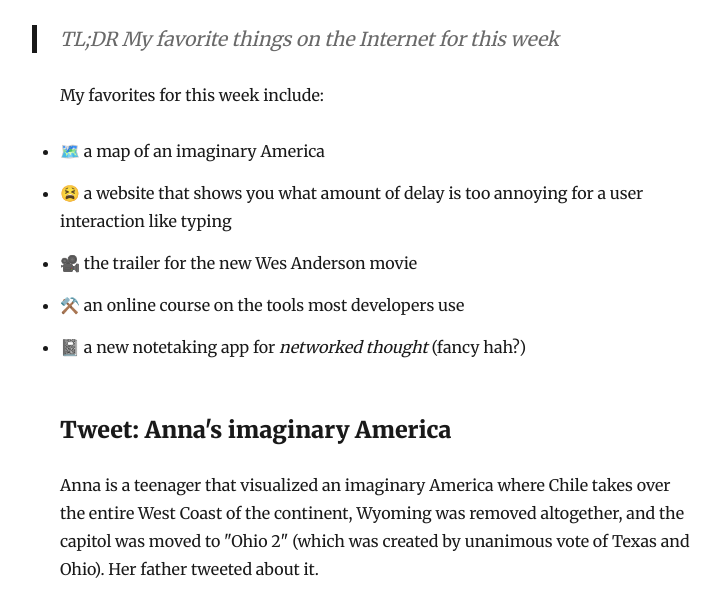
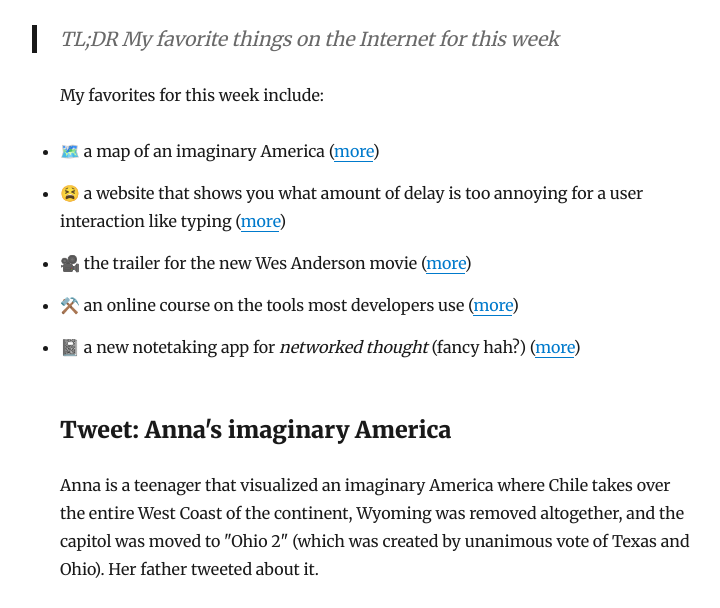
Before and after one commit to mpaktiti/blog, a Gatsby site: page /weekly-favorites-feb14/ in a window 1280 px wide. Shown: the part 170-778 px from the top of the page, without its empty margins (265-985 px from the left). Built offline with nearby package versions, Linux system fonts and the light colour scheme; Gatsby itself is replaced by a stand-in of ours; some packages are replaced by stand-ins of ours.

Commit message:
feat: install plugin to add GitHub-style hover links to headers
Signed-off-by: Maria Paktiti <maria.paktiti@gmail.com>

```diff
--- a/content/blog/weekly-favorites-feb14/index.md
+++ b/content/blog/weekly-favorites-feb14/index.md
@@ -8,11 +8,11 @@ description: "TL;DR My favorite things on the Internet for this week"
 
 My favorites for this week include:
 
-- 🗺️ a map of an imaginary America
-- 😫 a website that shows you what amount of delay is too annoying for a user interaction like typing
-- 🎥 the trailer for the new Wes Anderson movie
-- ⚒️ an online course on the tools most developers use
-- 📓 a new notetaking app for _networked thought_ (fancy hah?)
+- 🗺️ a map of an imaginary America ([more](#tweet-annas-imaginary-america))
+- 😫 a website that shows you what amount of delay is too annoying for a user interaction like typing ([more](#website-the-truth-about-input-relay))
+- 🎥 the trailer for the new Wes Anderson movie ([more](#the-new-wes-anderson-movie-the-french-dispatch))
+- ⚒️ an online course on the tools most developers use ([more](#online-course-the-missing-semester-of-your-cs-education))
+- 📓 a new notetaking app for _networked thought_ (fancy hah?) ([more](#tool-roam))
 
 ### Tweet: Anna's imaginary America
 
--- a/gatsby-config.js
+++ b/gatsby-config.js
@@ -56,6 +56,7 @@ module.exports = {
               wrapperStyle: `margin-bottom: 1.0725rem`,
             },
           },
+          `gatsby-remark-autolink-headers`,
           `gatsby-remark-prismjs`,
           `gatsby-remark-copy-linked-files`,
           `gatsby-remark-smartypants`,
--- a/package.json
+++ b/package.json
@@ -17,6 +17,7 @@
     "gatsby-plugin-react-helmet": "^3.1.21",
     "gatsby-plugin-sharp": "^2.4.3",
     "gatsby-plugin-typography": "^2.3.21",
+    "gatsby-remark-autolink-headers": "^2.1.24",
     "gatsby-remark-copy-linked-files": "^2.1.36",
     "gatsby-remark-embed-video": "^2.0.1",
     "gatsby-remark-images": "^3.1.42",
```
Also changed, not shown: 1 other file.
